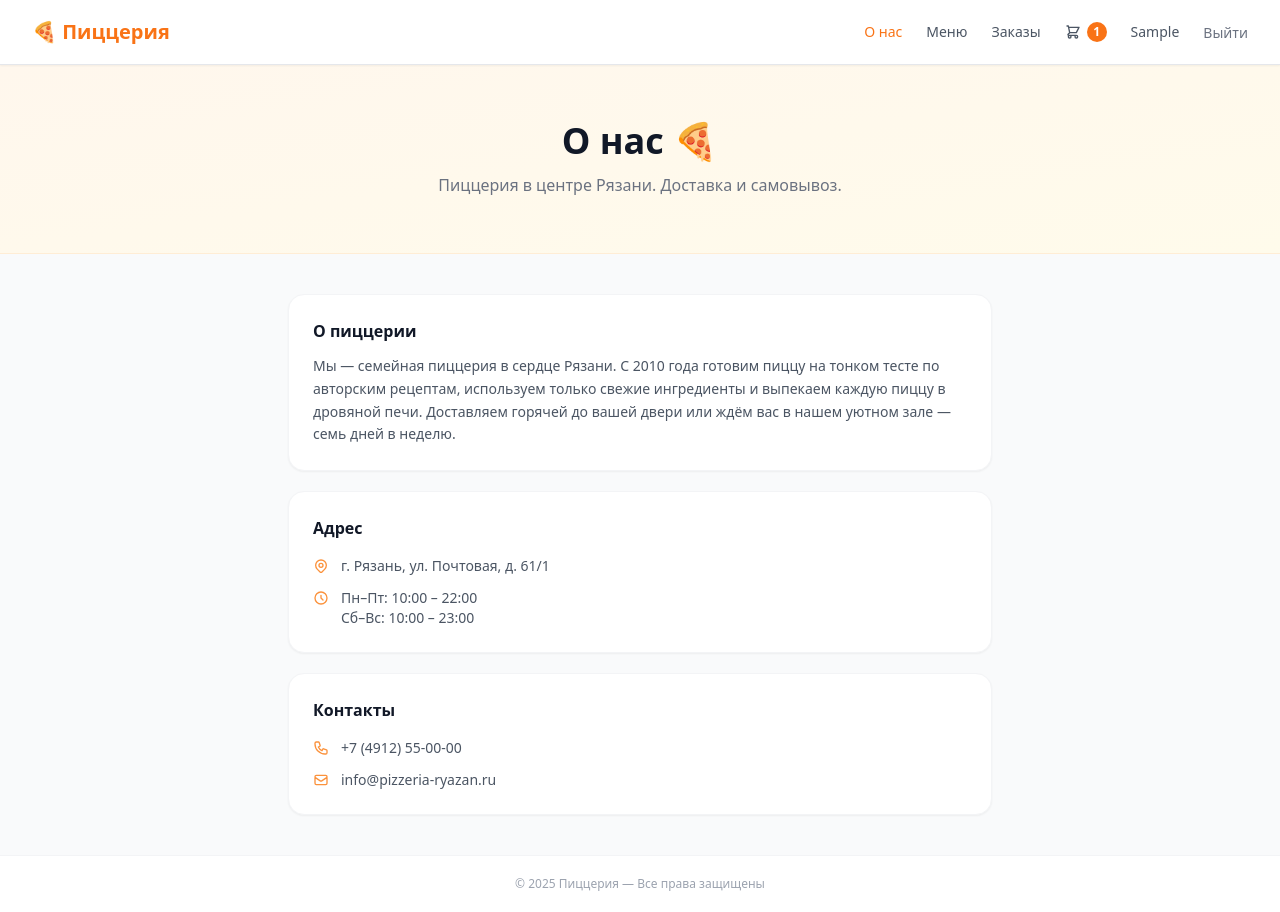
After one commit to aiobsessed/pizzeria-app, a FastAPI app: template app/templates/client/about.html in a window 1280 px wide. The commit adds this page. Run offline with FastAPI, Linux system fonts and the light colour scheme; the template is opened without the code that fills it: most values are stand-ins (such as "Sample title", 1, 10 or a date in 2020); parts of the project's set-up code (start-up, migrations or seed data) failed here and were passed over.

Commit message:
feat(client): added about page

```diff
--- /dev/null
+++ b/app/templates/client/about.html
@@ -0,0 +1,121 @@
+{% extends "base.html" %}
+
+{% block title %}О нас — Пиццерия{% endblock %}
+
+{% block nav_links %}
+<a href="/about"
+   class="text-sm font-medium text-orange-500">
+    О нас
+</a>
+<a href="/menu"
+   class="text-sm font-medium text-gray-600 hover:text-orange-500 transition-colors">
+    Меню
+</a>
+<a href="/orders"
+   class="text-sm font-medium text-gray-600 hover:text-orange-500 transition-colors">
+    Заказы
+</a>
+<a href="/cart"
+   class="flex items-center gap-1.5 text-sm font-medium text-gray-600
+          hover:text-orange-500 transition-colors">
+    <svg xmlns="http://www.w3.org/2000/svg" class="w-4 h-4" fill="none"
+         viewBox="0 0 24 24" stroke="currentColor" stroke-width="2">
+        <path stroke-linecap="round" stroke-linejoin="round"
+              d="M3 3h2l.4 2M7 13h10l4-8H5.4M7 13L5.4 5M7 13l-2.293 2.293c-.63.63-.184 1.707.707 1.707H17m0 0a2 2 0 100 4 2 2 0 000-4zm-8 2a2 2 0 11-4 0 2 2 0 014 0z"/>
+    </svg>
+    {% include "client/partials/navbar_counter.html" %}
+</a>
+<a href="/profile"
+   class="text-sm font-medium text-gray-600 hover:text-orange-500 transition-colors">
+    {{ client.name.split()[0] }}
+</a>
+{% endblock %}
+
+{% block content %}
+<section class="bg-gradient-to-br from-orange-50 to-amber-50 border-b border-orange-100">
+    <div class="max-w-7xl mx-auto px-4 sm:px-6 lg:px-8 py-14 text-center">
+        <h1 class="text-3xl sm:text-4xl font-black text-gray-900 mb-3">О нас 🍕</h1>
+        <p class="text-gray-500">Пиццерия в центре Рязани. Доставка и самовывоз.</p>
+    </div>
+</section>
+
+<div class="max-w-3xl mx-auto px-4 sm:px-6 lg:px-8 py-10 space-y-5">
+
+    {# About #}
+    <div class="bg-white rounded-2xl border border-gray-100 shadow-sm p-6">
+        <h2 class="text-base font-semibold text-gray-900 mb-3">О пиццерии</h2>
+        <p class="text-sm text-gray-600 leading-relaxed">
+            Мы — семейная пиццерия в сердце Рязани. С 2010 года готовим пиццу на тонком
+            тесте по авторским рецептам, используем только свежие ингредиенты и выпекаем
+            каждую пиццу в дровяной печи. Доставляем горячей до вашей двери или ждём
+            вас в нашем уютном зале — семь дней в неделю.
+        </p>
+    </div>
+
+    {# Address #}
+    <div class="bg-white rounded-2xl border border-gray-100 shadow-sm p-6">
+        <h2 class="text-base font-semibold text-gray-900 mb-4">Адрес</h2>
+        <div class="space-y-3 text-sm text-gray-600">
+            <div class="flex items-start gap-3">
+                <span class="mt-0.5 text-orange-400">
+                    <svg xmlns="http://www.w3.org/2000/svg" class="w-4 h-4" fill="none"
+                         viewBox="0 0 24 24" stroke="currentColor" stroke-width="2">
+                        <path stroke-linecap="round" stroke-linejoin="round"
+                              d="M17.657 16.657L13.414 20.9a1.998 1.998 0 01-2.827 0l-4.244-4.243a8 8 0 1111.314 0z"/>
+                        <path stroke-linecap="round" stroke-linejoin="round"
+                              d="M15 11a3 3 0 11-6 0 3 3 0 016 0z"/>
+                    </svg>
+                </span>
+                <span>г. Рязань, ул. Почтовая, д. 61/1</span>
+            </div>
+            <div class="flex items-start gap-3">
+                <span class="mt-0.5 text-orange-400">
+                    <svg xmlns="http://www.w3.org/2000/svg" class="w-4 h-4" fill="none"
+                         viewBox="0 0 24 24" stroke="currentColor" stroke-width="2">
+                        <path stroke-linecap="round" stroke-linejoin="round"
+                              d="M12 8v4l3 3m6-3a9 9 0 11-18 0 9 9 0 0118 0z"/>
+                    </svg>
+                </span>
+                <div>
+                    <p>Пн–Пт: 10:00 – 22:00</p>
+                    <p>Сб–Вс: 10:00 – 23:00</p>
+                </div>
+            </div>
+        </div>
+    </div>
+
+    {# Contacts #}
+    <div class="bg-white rounded-2xl border border-gray-100 shadow-sm p-6">
+        <h2 class="text-base font-semibold text-gray-900 mb-4">Контакты</h2>
+        <div class="space-y-3 text-sm text-gray-600">
+            <div class="flex items-center gap-3">
+                <span class="text-orange-400">
+                    <svg xmlns="http://www.w3.org/2000/svg" class="w-4 h-4" fill="none"
+                         viewBox="0 0 24 24" stroke="currentColor" stroke-width="2">
+                        <path stroke-linecap="round" stroke-linejoin="round"
+                              d="M3 5a2 2 0 012-2h3.28a1 1 0 01.948.684l1.498 4.493a1 1 0 01-.502 1.21l-2.257 1.13a11.042 11.042 0 005.516 5.516l1.13-2.257a1 1 0 011.21-.502l4.493 1.498a1 1 0 01.684.949V19a2 2 0 01-2 2h-1C9.716 21 3 14.284 3 6V5z"/>
+                    </svg>
+                </span>
+                <a href="tel:+74912550000"
+                   class="hover:text-orange-500 transition-colors">
+                    +7 (4912) 55-00-00
+                </a>
+            </div>
+            <div class="flex items-center gap-3">
+                <span class="text-orange-400">
+                    <svg xmlns="http://www.w3.org/2000/svg" class="w-4 h-4" fill="none"
+                         viewBox="0 0 24 24" stroke="currentColor" stroke-width="2">
+                        <path stroke-linecap="round" stroke-linejoin="round"
+                              d="M3 8l7.89 5.26a2 2 0 002.22 0L21 8M5 19h14a2 2 0 002-2V7a2 2 0 00-2-2H5a2 2 0 00-2 2v10a2 2 0 002 2z"/>
+                    </svg>
+                </span>
+                <a href="mailto:info@pizzeria-ryazan.ru"
+                   class="hover:text-orange-500 transition-colors">
+                    info@pizzeria-ryazan.ru
+                </a>
+            </div>
+        </div>
+    </div>
+
+</div>
+{% endblock %}
```
Also changed, not shown: app/frontend/client.py (+17 -0 lines), app/templates/client/cart.html (+6 -6 lines), app/templates/client/index.html (+8 -4 lines), app/templates/client/menu.html (+10 -6 lines), app/templates/client/orders.html (+6 -6 lines), app/templates/client/profile.html (+6 -6 lines).
